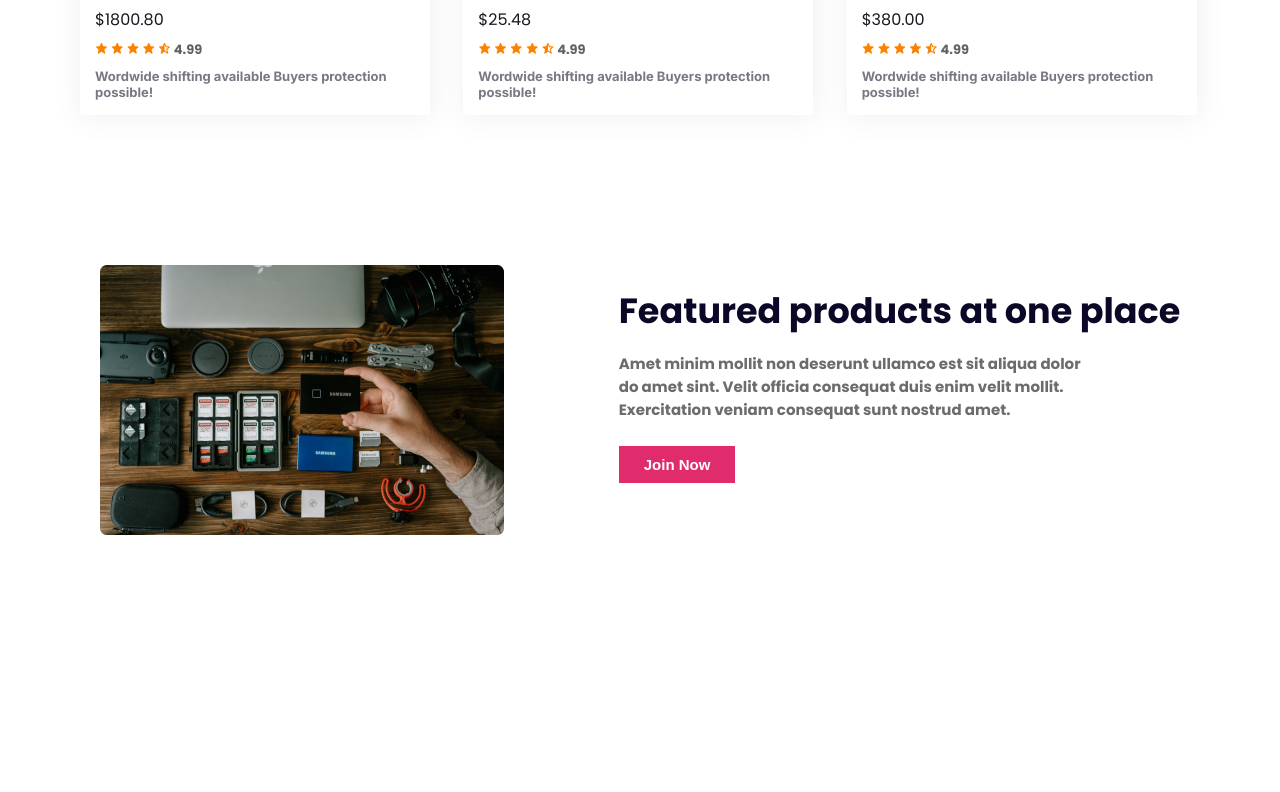
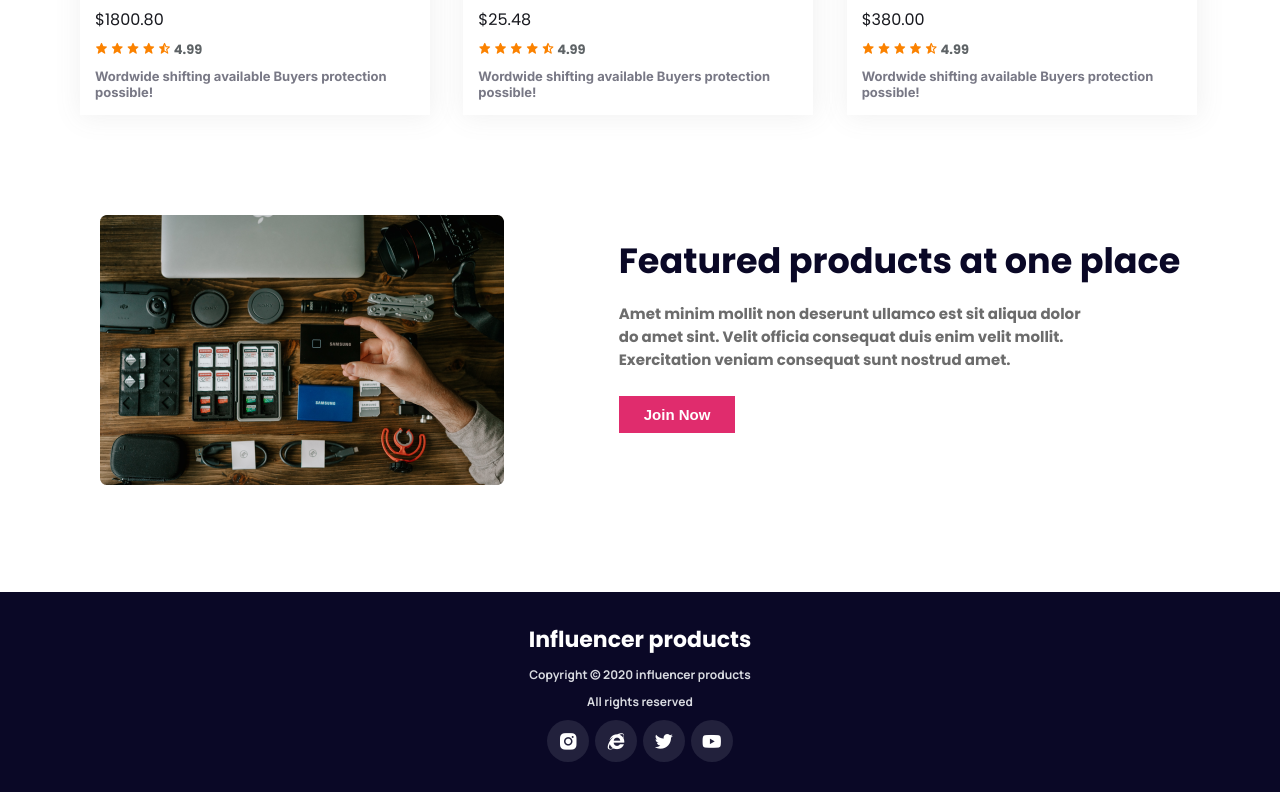
Before and after one commit to Hridoy514/influencer-gear-project, a plain HTML site: page index.html in a window 1280 px wide. Shown: the part 2090-2882 px from the top of the page. Before the commit the page ends 2782 px from the top, so only its background shows below. Drawn offline with nearby package versions, Linux system fonts and the light colour scheme.

Commit message:
footer section added

```diff
--- a/index.html
+++ b/index.html
@@ -192,6 +192,18 @@
         </div>
        </section>
     </main>
-    <footer></footer>
+    <footer>
+      <div class="footer-content">
+        <h3>Influencer products</h3>
+        <p>Copyright © 2020  influencer products</p>
+        <p>All rights reserved</p>
+        <div class="footer-icons">
+          <i class='bx bxl-instagram-alt'></i>
+          <i class='bx bxl-internet-explorer'></i>
+          <i class='bx bxl-twitter'></i>
+          <i class='bx bxl-youtube' ></i>
+        </div>
+      </div>
+    </footer>
   </body>
 </html>
--- a/style.css
+++ b/style.css
@@ -148,7 +148,7 @@ body{
 }
 /* featured section style */
 .featured-section{
-    margin: 150px 0;
+    margin: 100px 0;
     width: 100%;
 }
 .featured-container{
@@ -183,7 +183,36 @@ body{
     color: #FFFFFF;
     border: none;
 }
-
+/* footer section styles */
+footer{
+    background-color: #0A0826;
+    height: 200px;
+    display: flex;
+    align-items: center;
+    justify-content: center;
+}
+.footer-content{
+    text-align: center;
+    color: #FFFFFF;
+}
+.footer-content h3{
+    font-size: 22px;
+}
+.footer-content p{
+    margin: 10px 0;
+    font-family: "Manrope", serif;
+    font-size: 12px;
+    font-weight: bold;
+    color: #D9DBE1;
+}
+.footer-icons{
+    font-size: 22px;
+}
+.footer-icons i{
+    background-color: #22213C;
+    padding: 10px;
+    border-radius: 22px;
+}
 
 /* Responsive small device */
 @media screen and (max-width:576px) {
```
